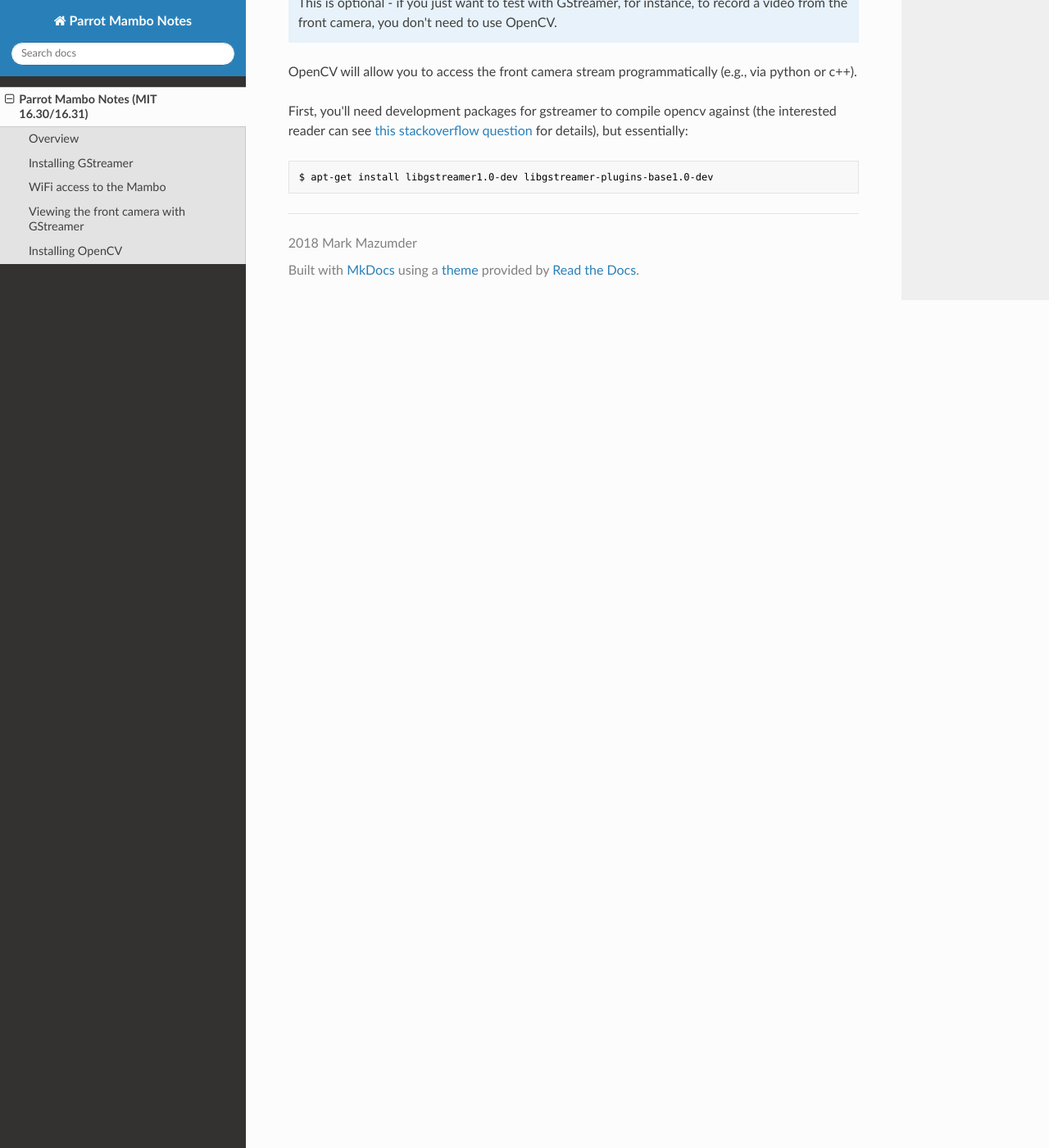
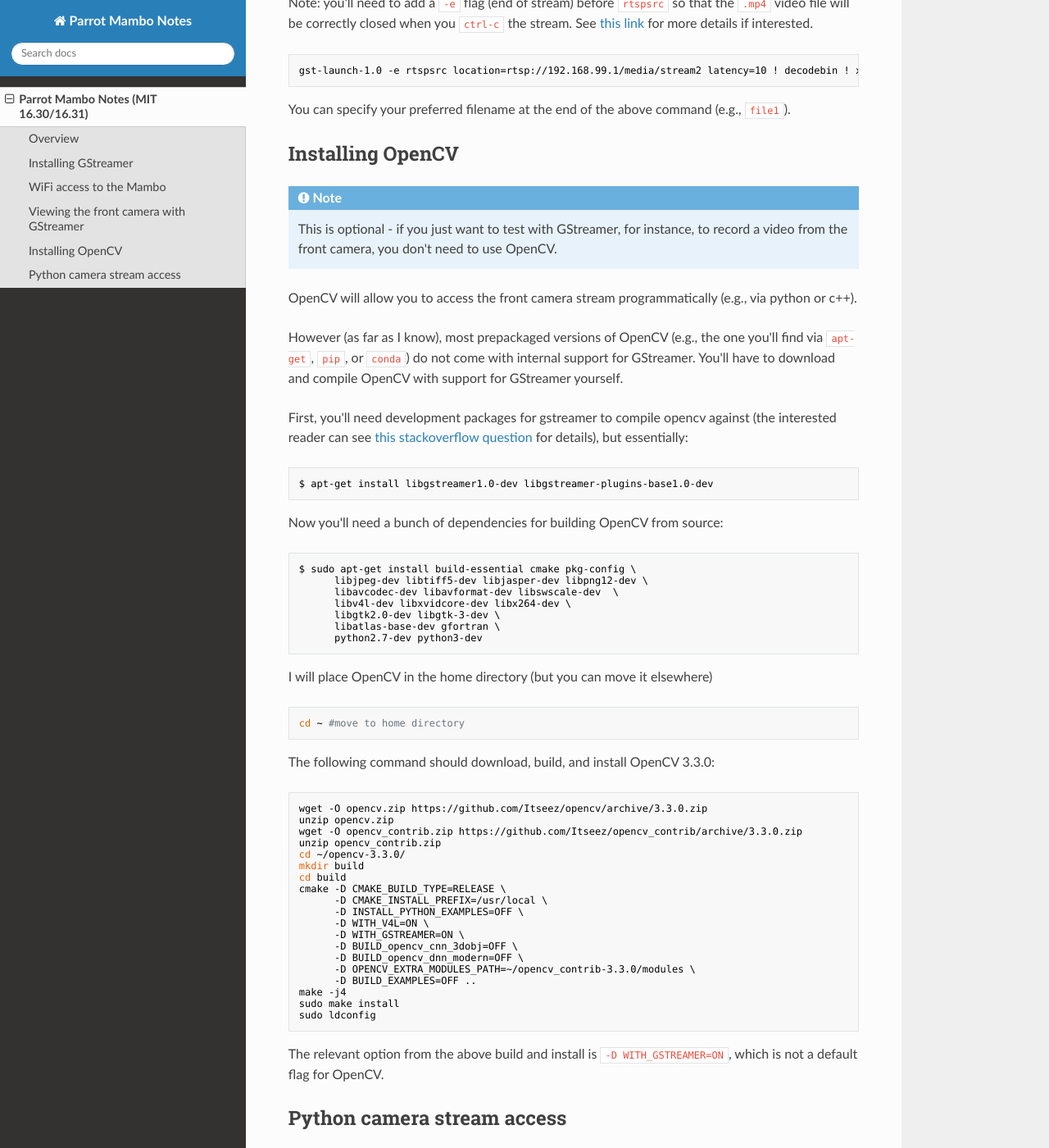
Before and after one commit to mmaz/mambo_notes, an MkDocs documentation site: the page built from docs/index.md, in a window 1280 px wide and 1400 px high, scrolled down 2236 px. Shown: the whole window at 82% size. Built offline with MkDocs 1.6.1, drawn with Linux system fonts in a browser that asks for light colours; nearby versions of some CDN libraries; some of the changed text lies outside the part shown.

Commit message:
:snake: mambo access in python

````diff
--- a/docs/index.md
+++ b/docs/index.md
@@ -15,7 +15,7 @@
 !!! note
     Simultaneoulsy streaming both cameras is still **untested** - please [make note](https://github.com/mmaz/mambo_notes/issues) if you test this!
 
-There are a few options available for camera information. (This is a non-exhaustive list!)
+There are a few options available for camera access. (This is a non-exhaustive list!)
 
 1. The downward camera is currently available in Matlab (see Piazza for details, link to be added)
 2. Options for directly accessing the front camera stream in Matlab are being explored (more information to come...)
@@ -24,9 +24,17 @@
 
 I (Mark) have been using GSteamer from within Python, which the documentation below will explain in some more detail.
 
+For projects using the cameras, I highly recommend starting with a few representative data-collects. For instance, if you wanted to track a person, begin by recording some videos from the drone's camera. For instance, record some videos of one person in frame, multiple people in frame, and videos without people. Record videos with the drone flying or with the drone hand-carried. You can use GStreamer for all these collects. Then, these files can be used for exploration and testing without needing to rely on the short battery life of the drone.
+
 ## Installing GStreamer
 
-To install GStreamer on Linux, you can follow [the instructions in their documentation](https://gstreamer.freedesktop.org/documentation/installing/on-linux.html).
+To install GStreamer on Linux, you can follow [the instructions in their documentation](https://gstreamer.freedesktop.org/documentation/installing/on-linux.html). On Ubuntu, I used this command (taken from the above documentation):
+
+```shell
+$ sudo apt-get install libgstreamer1.0-0 gstreamer1.0-plugins-base \
+   gstreamer1.0-plugins-good gstreamer1.0-plugins-bad \
+   gstreamer1.0-plugins-ugly gstreamer1.0-libav gstreamer1.0-doc gstreamer1.0-tools
+```
 
 ## WiFi access to the Mambo
 
@@ -69,8 +77,101 @@
 
 OpenCV will allow you to access the front camera stream programmatically (e.g., via python or c++).
 
+However (as far as I know), most prepackaged versions of OpenCV (e.g., the one you'll find via `apt-get`, `pip`, or `conda`) do not come with internal support for GStreamer. You'll have to download and compile OpenCV with support for GStreamer yourself.
+
 First, you'll need development packages for gstreamer to compile opencv against (the interested reader can see [this stackoverflow question]( https://stackoverflow.com/questions/37678324/compiling-opencv-with-gstreamer-cmake-not-finding-gstreamer) for details), but essentially:
 
 ```bash
 $ apt-get install libgstreamer1.0-dev libgstreamer-plugins-base1.0-dev
 ```
+
+Now you'll need a bunch of dependencies for building OpenCV from source:
+
+```bash
+$ sudo apt-get install build-essential cmake pkg-config \
+      libjpeg-dev libtiff5-dev libjasper-dev libpng12-dev \
+      libavcodec-dev libavformat-dev libswscale-dev  \
+      libv4l-dev libxvidcore-dev libx264-dev \
+      libgtk2.0-dev libgtk-3-dev \
+      libatlas-base-dev gfortran \
+      python2.7-dev python3-dev
+```
+
+I will place OpenCV in the home directory (but you can move it elsewhere)
+
+```bash
+cd ~ #move to home directory
+```
+
+The following command should download, build, and install OpenCV 3.3.0:
+
+```bash
+wget -O opencv.zip https://github.com/Itseez/opencv/archive/3.3.0.zip
+unzip opencv.zip
+wget -O opencv_contrib.zip https://github.com/Itseez/opencv_contrib/archive/3.3.0.zip
+unzip opencv_contrib.zip
+cd ~/opencv-3.3.0/
+mkdir build
+cd build
+cmake -D CMAKE_BUILD_TYPE=RELEASE \
+      -D CMAKE_INSTALL_PREFIX=/usr/local \
+      -D INSTALL_PYTHON_EXAMPLES=OFF \
+      -D WITH_V4L=ON \
+      -D WITH_GSTREAMER=ON \
+      -D BUILD_opencv_cnn_3dobj=OFF \
+      -D BUILD_opencv_dnn_modern=OFF \
+      -D OPENCV_EXTRA_MODULES_PATH=~/opencv_contrib-3.3.0/modules \
+      -D BUILD_EXAMPLES=OFF ..
+make -j4
+sudo make install
+sudo ldconfig
+```
+
+The relevant option from the above build and install is `-D WITH_GSTREAMER=ON`, which is not a default flag for OpenCV.
+
+## Python camera stream access
+
+Now you should be able to access the drone's stream from within Python. (Re)start the drone and connect to the access point over WiFi. Then run this script:
+
+```python
+import cv2
+cv2.namedWindow("frame", cv2.WINDOW_NORMAL)
+gst = "rtspsrc location=rtsp://192.168.99.1/media/stream2 latency=10 ! rtph264depay ! h264parse ! avdec_h264 ! videoconvert ! appsink"
+cap = cv2.VideoCapture(gst)
+while(cap.isOpened()):
+    ret, frame = cap.read()
+    # you can add your processing here on the frame
+    cv2.imshow('frame',frame)
+    if cv2.waitKey(1) & 0xFF == ord('q'):
+        break
+cap.release()
+cv2.destroyAllWindows()
+```
+
+Pressing `q` will close the window.
+
+**Troubleshooting:** If the above code doesn't work, you can stream in a 'test' video from gstreamer to verify that python is importing the *correct* version of OpenCV (i.e., the one you compiled to support GStreamer). First, inspect OpenCV's build information:
+
+```python
+from __future__ import print_function
+import cv2
+print(cv2.getBuildInformation())
+```
+
+Make sure you see the line `GStreamer: YES` in the output.
+
+Next, use the `videotestsrc` to make sure Python can display a gstreamer video source using OpenCV:
+
+```
+import cv2
+cv2.namedWindow("frame", cv2.WINDOW_NORMAL)
+gst = "videotestsrc ! appsink"
+cap = cv2.VideoCapture(gst)
+while(cap.isOpened()):
+    ret, frame = cap.read()
+    cv2.imshow('frame',frame)
+    if cv2.waitKey(1) & 0xFF == ord('q'):
+        break
+cap.release()
+cv2.destroyAllWindows()
+```
--- a/mkdocs.yml
+++ b/mkdocs.yml
@@ -1,5 +1,11 @@
 site_name: Parrot Mambo Notes
-theme: readthedocs
+theme:
+    name: readthedocs
+    highlightjs: true
+    hljs_languages:
+        - shell
+        - python
+
 site_author: Mark Mazumder
 copyright: "2018 Mark Mazumder"
 markdown_extensions:
````
